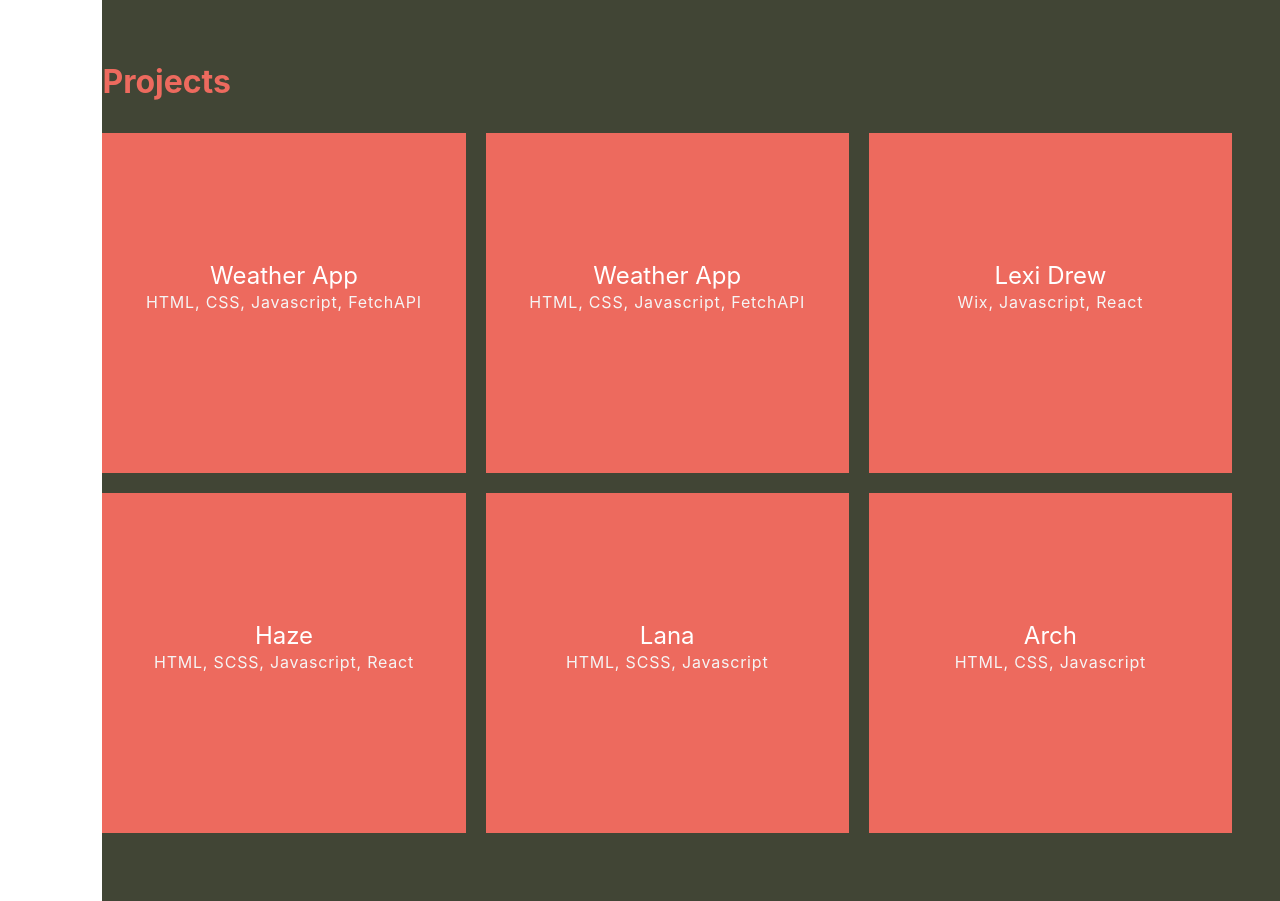
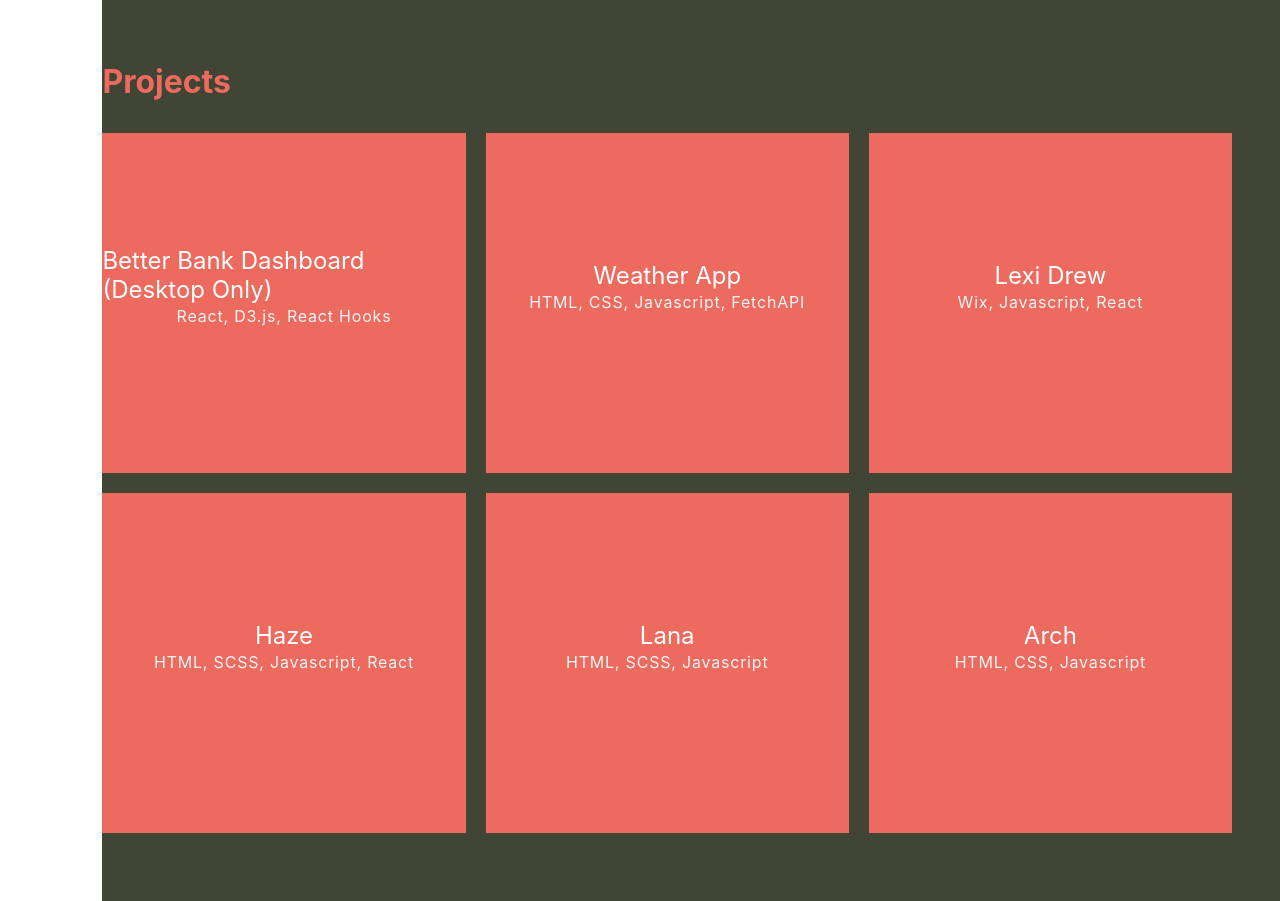
Before and after one commit to AniketS312/portfolio-2, a React (Create React App) app: page / in a window 1280 px wide. Shown: the part 1700-2601 px from the top of the page. Built offline with nearby package versions, Linux system fonts and the light colour scheme.

Commit message:
added last project and github link

```diff
--- a/src/Main/Components/Introduction.js
+++ b/src/Main/Components/Introduction.js
@@ -27,7 +27,7 @@
             <h1>Aniket Sharma</h1>
             <p>I am a developer, designer, and marketer. I love to create using Javascript on both frontend and backend. Not only do I develop but I started my career helping small businesses build or bolster their digital marketing. I enjoy helping businesses find solution to their digital problems.</p>
             <div>
-                <a target="_blank" rel="noreferrer" href='https://www.linkedin.com/in/andy-s-554b03212/'>LinkedIn</a>
+                <a target="_blank" rel="noreferrer" href='https://www.linkedin.com/in/andy-sharma-554b03212/'>LinkedIn</a>
                 <a target="_blank" rel="noreferrer" href='https://github.com/AniketS312'>GitHub</a>
                 <a href="https://anikets.dev/" onClick={props.contactFunction}>Contact Me</a>
             </div>
--- a/src/Main/Components/Projects.js
+++ b/src/Main/Components/Projects.js
@@ -8,9 +8,9 @@
             <h4>Projects</h4>
             <div className={classes['project-grid']}>
               <IndividualProject
-                projectLink='https://anikets312.github.io/Weather-App/'
-                projectName="Weather App"
-                projectStack="HTML, CSS, Javascript, FetchAPI"
+                projectLink='https://bank-dashboard-andy.netlify.app/'
+                projectName="Better Bank Dashboard (Desktop Only)"
+                projectStack="React, D3.js, React Hooks"
                 projectClass={classes['one']}
               />
                 <IndividualProject
--- a/src/Main/Components/Projects.module.css
+++ b/src/Main/Components/Projects.module.css
@@ -53,7 +53,7 @@
 }
 
 .one {
-    background-image: url(../../assets/weather-app.webp);
+    background-image: url(../../assets/better-bank.webp);
 }
 
 .two {
```
Also changed, not shown: src/assets/better-bank.webp (added).
